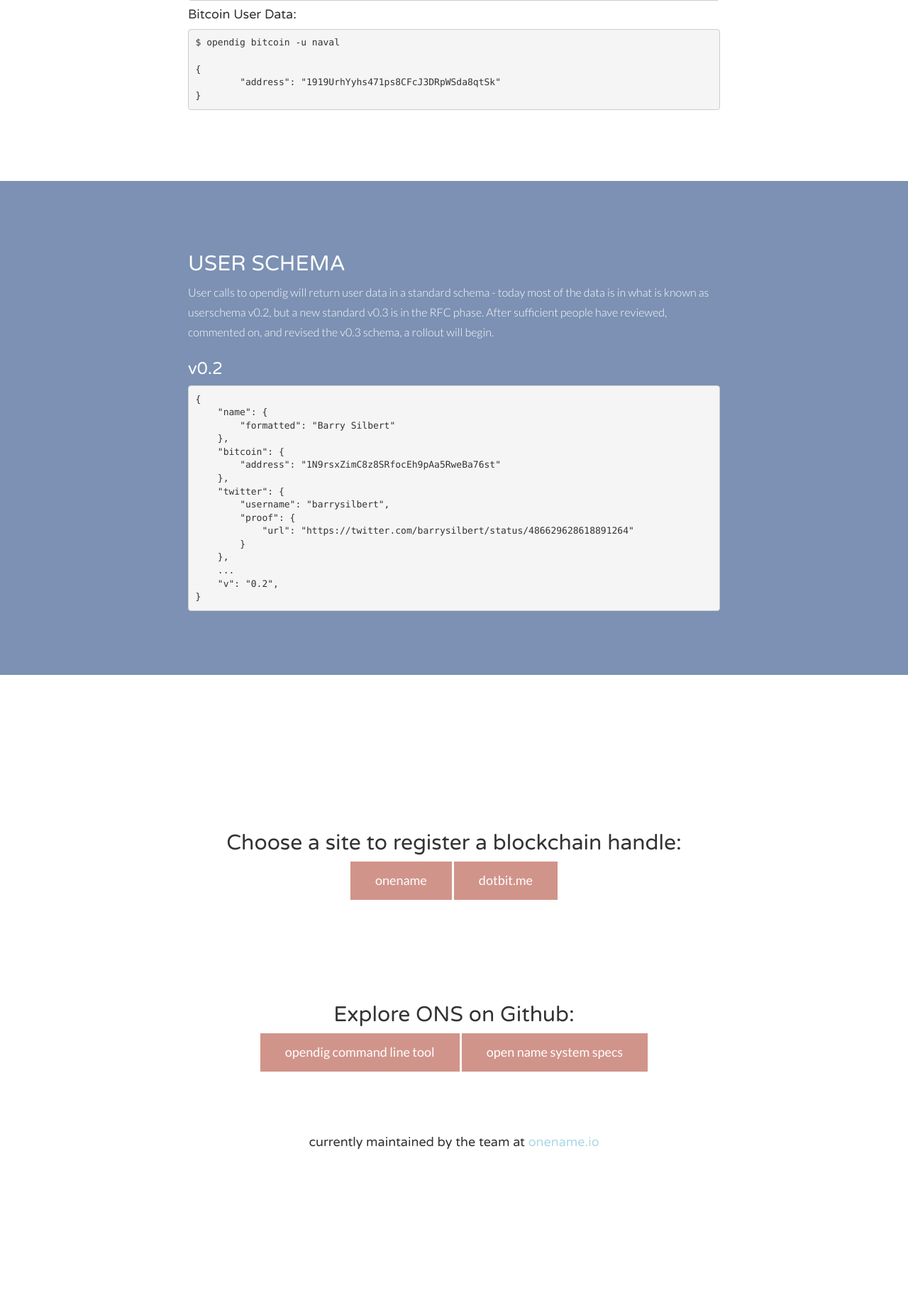
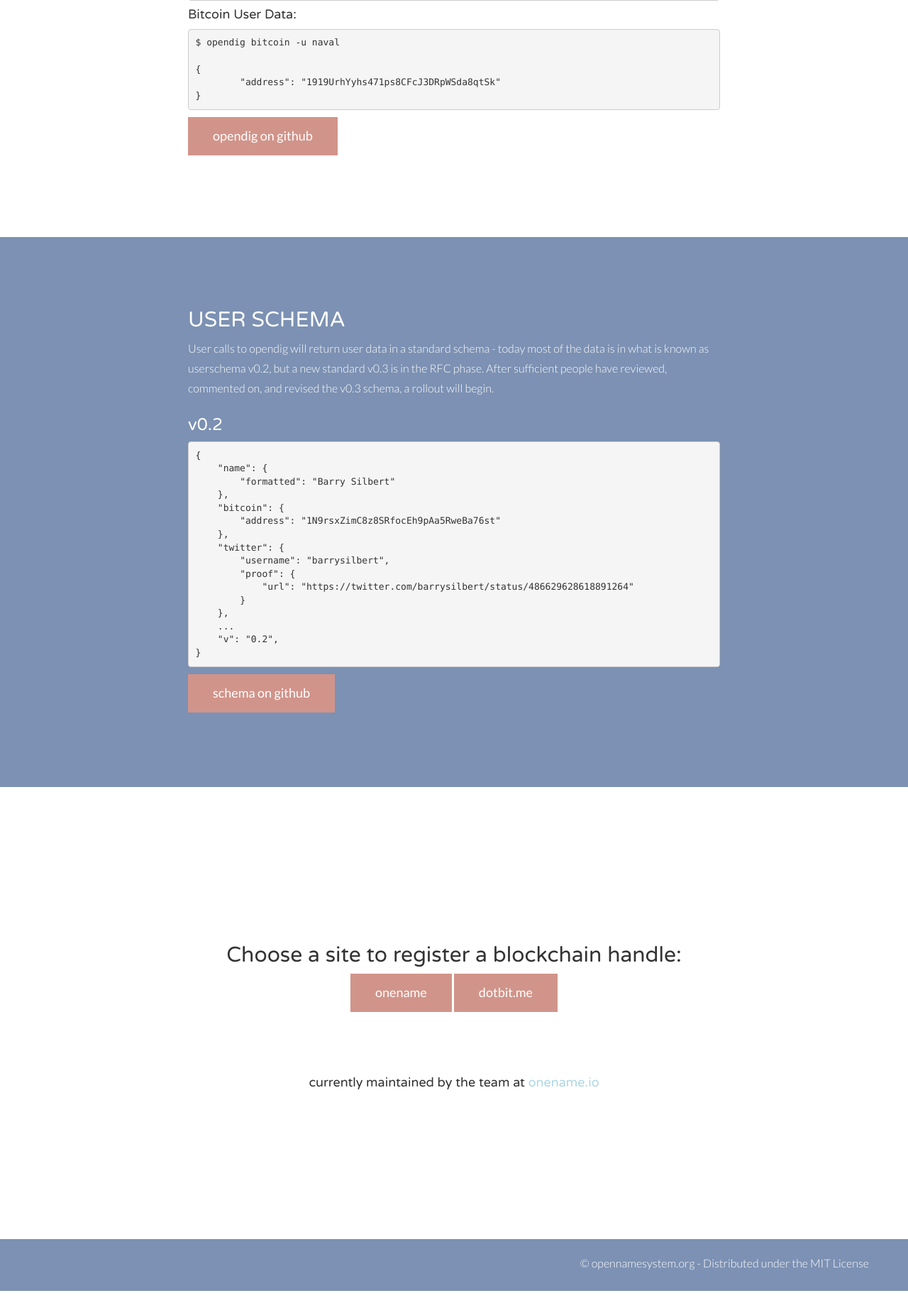
Before and after one commit to sebasmagri/opennamesystem.org, a Flask app: page / in a window 1280 px wide. Shown: the part 2163-3992 px from the top of the page at 71% size. Run offline with Flask 2, Linux system fonts and the light colour scheme; some libraries are stand-ins or nearby versions.

Commit message:
move github links to their respective sections

```diff
--- a/templates/index.html
+++ b/templates/index.html
@@ -70,7 +70,7 @@
 	    <div class="container">
 	    	<div class="row">
 	    		<div class="col-lg-10 col-lg-offset-1 centered">
-	    			<h1>Open Name System</h1>
+	    			<h1 style="color: white;">Open Name System</h1>
 	    			<h2>Extending DNS with the Blockchain</h2>
 	    		</div><!-- /col-lg-8 -->
 	    	</div><!-- /row -->
@@ -155,7 +155,9 @@
         "address": "1919UrhYyhs471ps8CFcJ3DRpWSda8qtSk"
 }</code></pre>
 
-
+<p>
+  <a href="https://github.com/opennamesystem/opendig" type="button" class="btn btn-theme btn-lg">opendig on github</a>
+</p>
 				</div>
 
 				<!--<div class="col-lg-5 centered">
@@ -198,6 +200,10 @@
     "v": "0.2",
 }</code></pre>
 
+<p>
+  <a href="https://github.com/opennamesystem/openspecs" type="button" class="btn btn-theme btn-lg">schema on github</a>
+</p>
+
 				</div>
 			</div>
 		</div><!-- /container -->
@@ -213,16 +219,6 @@
           </h2>
           <p>
             <a href="https://onename.io" type="button" class="btn btn-theme btn-lg">onename</a> <a href="https://dotbit.me" type="button" class="btn btn-theme btn-lg">dotbit.me</a>
-          </p>
-
-          <div style="height: 100px;"></div>
-
-          <h2>
-            Explore ONS on Github:
-          </h2>
-          <p>
-            <a href="https://github.com/opennamesystem/opendig" type="button" class="btn btn-theme btn-lg">opendig command line tool</a>
-            <a href="https://github.com/opennamesystem/openspecs" type="button" class="btn btn-theme btn-lg">open name system specs</a>
           </p>
 
           <h4 style="margin-top: 90px;">
```
